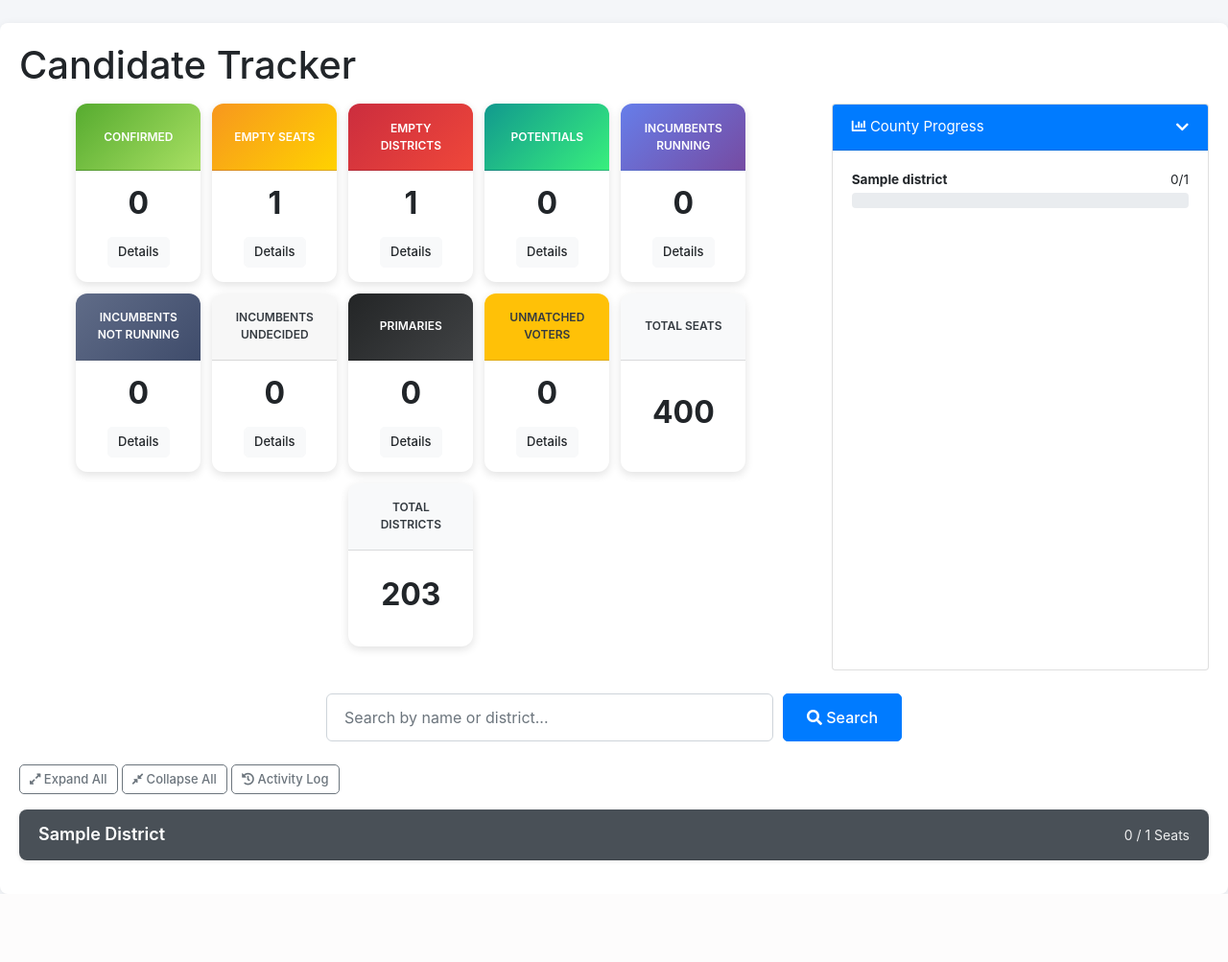
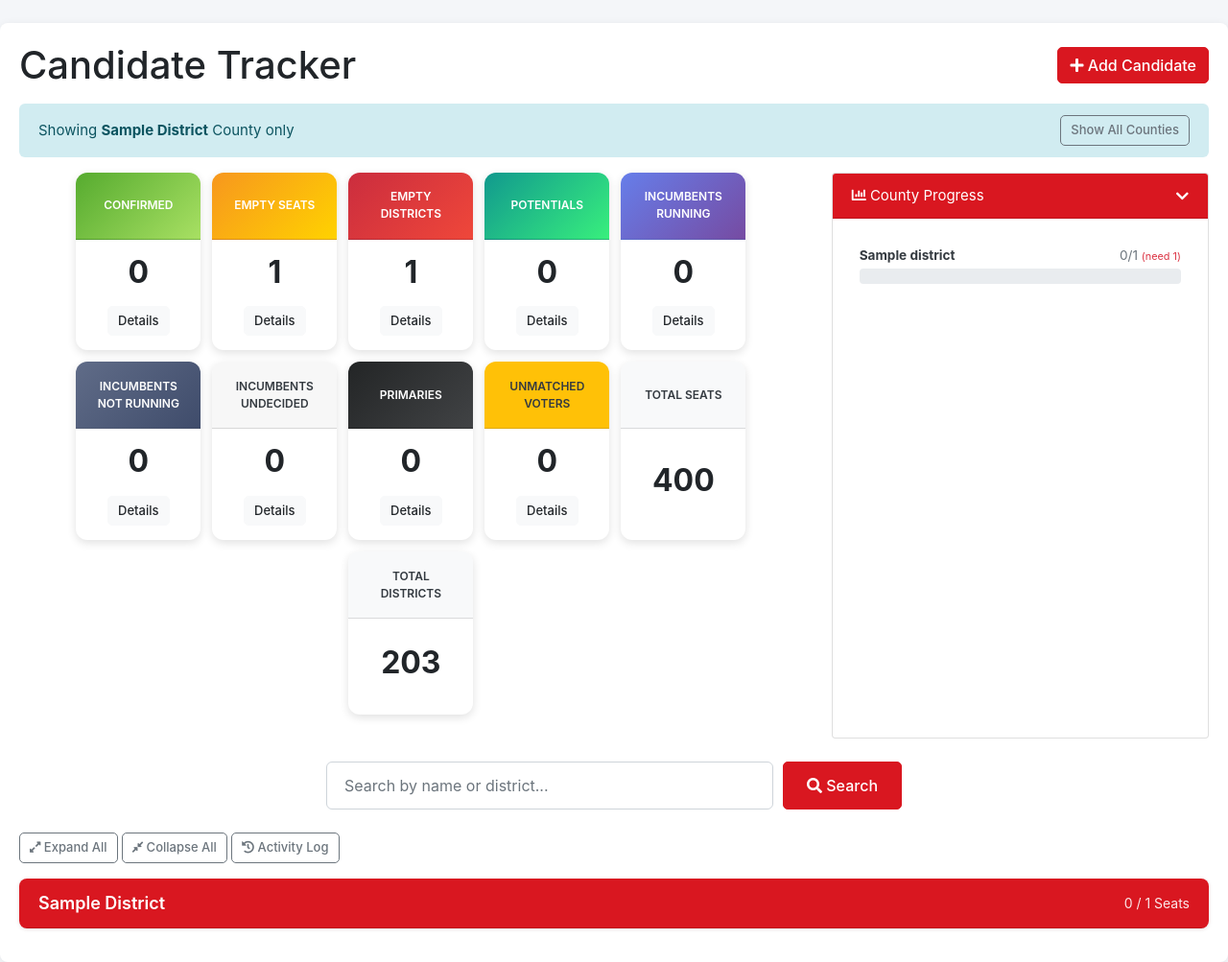
Before and after one commit to cmaidmentnh/nh-candidate-recruitment, a Flask app: a page that uses templates/index.html in a window 1280 px wide. Shown: the part 66-1069 px from the top of the page at 96% size. Before the commit the page ends 998 px from the top, so only its background shows below. Run offline with Flask 3, Linux system fonts and the light colour scheme; the visitor is signed in with stand-in values (Sample User, id 1); a database or web service that is not in the repository returns one stand-in record (values such as "Sample title"); data that the repository does not hold is empty; some libraries are stand-ins or nearby versions.

Commit message:
Add medium priority UI improvements
- Add prominent 'Add Candidate' button on dashboard
- Make County Progress bars clickable to filter by county
- Show 'need X' count on county progress bars
- Add county filter alert with clear button
- Apply CTEHR red (#d91720) consistently:
  - Primary buttons
  - Links
  - County card headers
  - County Progress header
- Add hover states for county progress links

```diff
--- a/app.py
+++ b/app.py
@@ -626,7 +626,13 @@ def get_data_and_dashboard():
 @login_required
 def index():
     search_query = request.args.get('search', '').strip()
+    county_filter = request.args.get('county', '').strip()
     county_groups, dashboard, county_stats = get_data_and_dashboard()
+
+    # Filter by county if specified
+    if county_filter:
+        filtered_groups = {k: v for k, v in county_groups.items() if k.upper() == county_filter.upper()}
+        county_groups = filtered_groups
 
     if search_query:
         # Filter by search query
@@ -652,7 +658,7 @@ def index():
                 filtered_groups[county_name] = filtered_districts
         county_groups = filtered_groups
 
-    return render_template("index.html", county_groups=county_groups, dashboard=dashboard, county_stats=county_stats, max=max, search_query=search_query)
+    return render_template("index.html", county_groups=county_groups, dashboard=dashboard, county_stats=county_stats, max=max, search_query=search_query, county_filter=county_filter)
 
 @app.route('/filter')
 @candidate_restricted
--- a/static/style.css
+++ b/static/style.css
@@ -550,3 +550,67 @@ pre {
         font-size: 8px;
     }
 }
+
+/* CTEHR Brand Colors */
+:root {
+    --ctehr-red: #d91720;
+    --ctehr-red-dark: #b8141b;
+    --ctehr-red-light: #e84049;
+}
+
+/* County Progress Links */
+.county-progress-link {
+    padding: 8px;
+    border-radius: 6px;
+    transition: background-color 0.15s ease;
+}
+
+.county-progress-link:hover {
+    background-color: #f8f9fa;
+}
+
+/* Primary Button Override */
+.btn-primary {
+    background-color: var(--ctehr-red);
+    border-color: var(--ctehr-red);
+}
+
+.btn-primary:hover,
+.btn-primary:focus {
+    background-color: var(--ctehr-red-dark);
+    border-color: var(--ctehr-red-dark);
+}
+
+.btn-primary:active {
+    background-color: var(--ctehr-red-dark) !important;
+    border-color: var(--ctehr-red-dark) !important;
+}
+
+/* Links */
+a {
+    color: var(--ctehr-red);
+}
+
+a:hover {
+    color: var(--ctehr-red-dark);
+}
+
+/* Text Colors */
+.text-primary {
+    color: var(--ctehr-red) !important;
+}
+
+/* Background Colors */
+.bg-primary {
+    background-color: var(--ctehr-red) !important;
+}
+
+/* County Card Headers */
+.county-card > .card-header {
+    background: var(--ctehr-red);
+    color: #fff;
+}
+
+.county-card > .card-header:hover {
+    background: var(--ctehr-red-dark);
+}
--- a/templates/index.html
+++ b/templates/index.html
@@ -1,6 +1,18 @@
 {% extends "base.html" %}
 {% block content %}
-<h1 class="mb-3">Candidate Tracker</h1>
+<div class="d-flex justify-content-between align-items-center mb-3">
+    <h1 class="mb-0">Candidate Tracker</h1>
+    <button class="btn btn-danger" onclick="openAddCandidateModal('', 2026)" style="background-color: #d91720; border-color: #d91720;">
+        <i class="fas fa-plus"></i> Add Candidate
+    </button>
+</div>
+
+{% if county_filter %}
+<div class="alert alert-info d-flex justify-content-between align-items-center">
+    <span>Showing <strong>{{ county_filter|title }}</strong> County only</span>
+    <a href="{{ url_for('index') }}" class="btn btn-sm btn-outline-secondary">Show All Counties</a>
+</div>
+{% endif %}
 
 <!-- Dashboard Layout -->
 <div class="row mb-4">
@@ -89,7 +101,7 @@
     <!-- Right Column - County Progress -->
     <div class="col-lg-4">
         <div class="card h-100">
-            <div class="card-header bg-primary text-white" style="cursor: pointer;"
+            <div class="card-header text-white" style="background-color: #d91720; cursor: pointer;"
                  data-toggle="collapse" data-target="#countyProgressCollapse">
                 <i class="fas fa-chart-bar"></i> County Progress
                 <i class="fas fa-chevron-down float-right mt-1"></i>
@@ -98,10 +110,11 @@
                 <div class="card-body" style="max-height: 400px; overflow-y: auto;">
                     {% for county_name, stats in county_stats.items()|sort %}
                     {% set pct = (stats.c2026_confirmed / stats.total_seats * 100)|round|int if stats.total_seats > 0 else 0 %}
-                    <div class="mb-2">
+                    {% set needs = stats.total_seats - stats.c2026_confirmed %}
+                    <a href="{{ url_for('index', county=county_name) }}" class="county-progress-link d-block mb-2 text-decoration-none">
                         <div class="d-flex justify-content-between mb-1" style="font-size: 0.85rem;">
-                            <strong>{{ county_name }}</strong>
-                            <span>{{ stats.c2026_confirmed }}/{{ stats.total_seats }}</span>
+                            <strong class="text-dark">{{ county_name }}</strong>
+                            <span class="text-muted">{{ stats.c2026_confirmed }}/{{ stats.total_seats }}{% if needs > 0 %} <small class="text-danger">(need {{ needs }})</small>{% endif %}</span>
                         </div>
                         <div class="progress" style="height: 16px;">
                             <div class="progress-bar {% if pct >= 75 %}bg-success{% elif pct >= 50 %}bg-info{% elif pct >= 25 %}bg-warning{% else %}bg-danger{% endif %}"
@@ -109,7 +122,7 @@
                                 {{ pct }}%
                             </div>
                         </div>
-                    </div>
+                    </a>
                     {% endfor %}
                 </div>
             </div>
```
